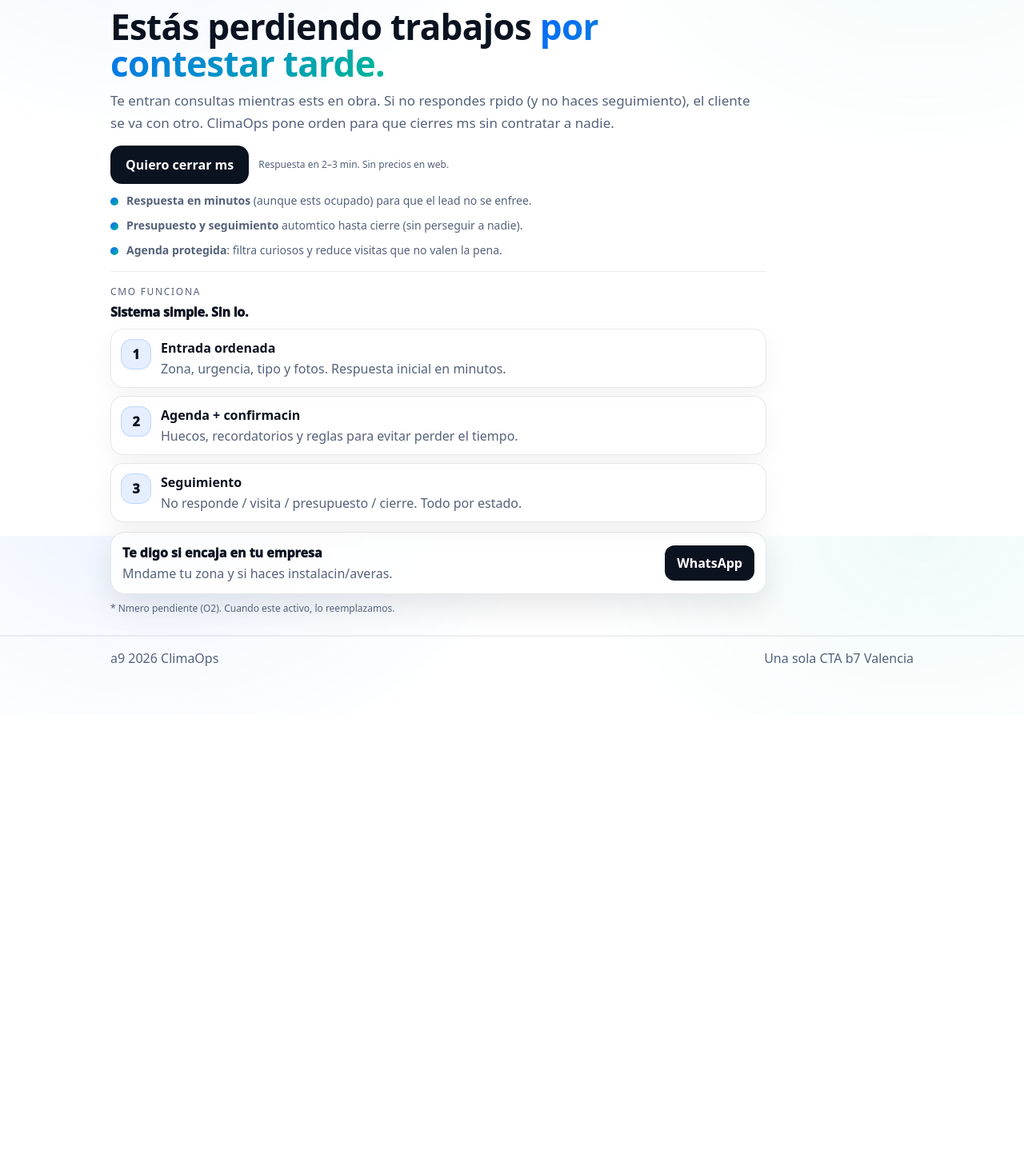
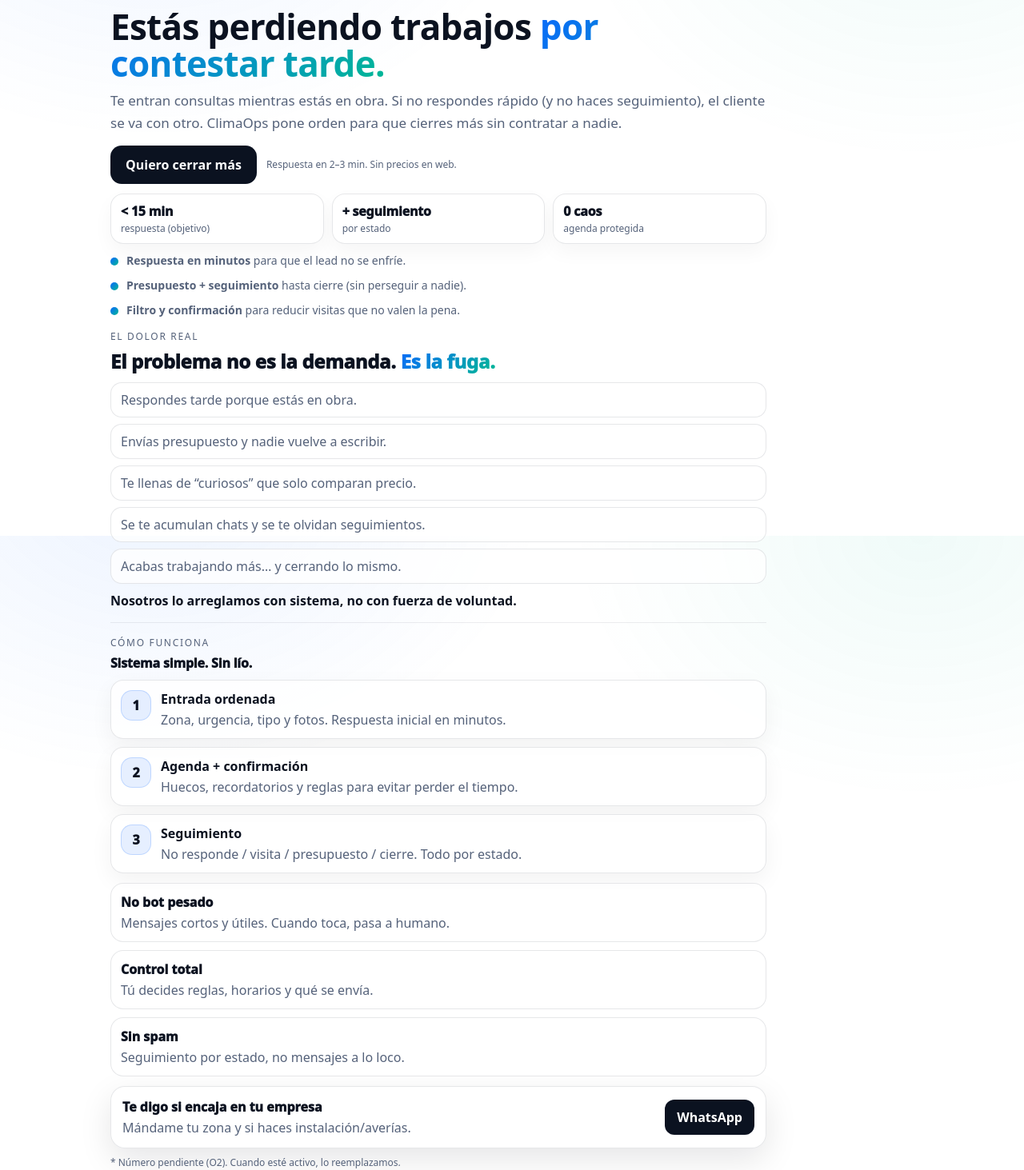
Before and after one commit to SafenSound21/climaops, a React (Vite) app: page / in a window 1280 px wide. Shown: the part 130-1593 px from the top of the page at 80% size. Before the commit the page ends 1024 px from the top, so only its background shows below. Built offline with nearby package versions, Linux system fonts and the light colour scheme.

Commit message:
Add pain section + proof; fix copy encoding; pass rubric

```diff
--- a/src/App.tsx
+++ b/src/App.tsx
@@ -20,12 +20,23 @@
 function Bullet({ children }: { children: React.ReactNode }) {
   return (
     <div className="bullet">
-      <span className="check" aria-hidden>
-
-      </span>
+      <span className="check" aria-hidden />
       <div>{children}</div>
     </div>
   );
+}
+
+function Metric({ value, label }: { value: string; label: string }) {
+  return (
+    <div className="metric">
+      <div className="metricV">{value}</div>
+      <div className="metricL">{label}</div>
+    </div>
+  );
+}
+
+function Pain({ children }: { children: React.ReactNode }) {
+  return <div className="painItem">{children}</div>;
 }
 
 function Step({ n, title, desc }: { n: number; title: string; desc: string }) {
@@ -69,47 +80,84 @@
             </h1>
 
             <p className="lead">
-              Te entran consultas mientras ests en obra. Si no respondes rpido (y no haces seguimiento), el cliente se va con otro.
-              ClimaOps pone orden para que cierres ms sin contratar a nadie.
+              Te entran consultas mientras estás en obra. Si no respondes rápido (y no haces seguimiento), el cliente se va con otro.
+              ClimaOps pone orden para que cierres más sin contratar a nadie.
             </p>
 
             <div className="heroCtas">
               <a className="btn lg" href={waLink()} target="_blank" rel="noreferrer">
-                Quiero cerrar ms
+                Quiero cerrar más
               </a>
               <div className="fine">Respuesta en 2–3 min. Sin precios en web.</div>
             </div>
 
+            <div className="metrics">
+              <Metric value="< 15 min" label="respuesta (objetivo)" />
+              <Metric value="+ seguimiento" label="por estado" />
+              <Metric value="0 caos" label="agenda protegida" />
+            </div>
+
             <div className="bullets3">
               <Bullet>
-                <b>Respuesta en minutos</b> (aunque ests ocupado) para que el lead no se enfree.
+                <b>Respuesta en minutos</b> para que el lead no se enfríe.
               </Bullet>
               <Bullet>
-                <b>Presupuesto y seguimiento</b> automtico hasta cierre (sin perseguir a nadie).
+                <b>Presupuesto + seguimiento</b> hasta cierre (sin perseguir a nadie).
               </Bullet>
               <Bullet>
-                <b>Agenda protegida</b>: filtra curiosos y reduce visitas que no valen la pena.
+                <b>Filtro y confirmación</b> para reducir visitas que no valen la pena.
               </Bullet>
             </div>
+
+            <section className="pain">
+              <div className="kicker">El dolor real</div>
+              <div className="painTitle">
+                El problema no es la demanda.
+                <span className="grad"> Es la fuga.</span>
+              </div>
+              <div className="painList">
+                <Pain>Respondes tarde porque estás en obra.</Pain>
+                <Pain>Envías presupuesto y nadie vuelve a escribir.</Pain>
+                <Pain>Te llenas de “curiosos” que solo comparan precio.</Pain>
+                <Pain>Se te acumulan chats y se te olvidan seguimientos.</Pain>
+                <Pain>Acabas trabajando más… y cerrando lo mismo.</Pain>
+              </div>
+              <div className="painClose">Nosotros lo arreglamos con sistema, no con fuerza de voluntad.</div>
+            </section>
 
             <div className="divider" />
 
             <div className="how">
               <div className="howHead">
-                <div className="kicker">Cmo funciona</div>
-                <div className="howTitle">Sistema simple. Sin lo.</div>
+                <div className="kicker">Cómo funciona</div>
+                <div className="howTitle">Sistema simple. Sin lío.</div>
               </div>
 
               <div className="howGrid">
                 <Step n={1} title="Entrada ordenada" desc="Zona, urgencia, tipo y fotos. Respuesta inicial en minutos." />
-                <Step n={2} title="Agenda + confirmacin" desc="Huecos, recordatorios y reglas para evitar perder el tiempo." />
+                <Step n={2} title="Agenda + confirmación" desc="Huecos, recordatorios y reglas para evitar perder el tiempo." />
                 <Step n={3} title="Seguimiento" desc="No responde / visita / presupuesto / cierre. Todo por estado." />
+              </div>
+
+              <div className="trust">
+                <div className="trustItem">
+                  <div className="trustT">No bot pesado</div>
+                  <div className="muted">Mensajes cortos y útiles. Cuando toca, pasa a humano.</div>
+                </div>
+                <div className="trustItem">
+                  <div className="trustT">Control total</div>
+                  <div className="muted">Tú decides reglas, horarios y qué se envía.</div>
+                </div>
+                <div className="trustItem">
+                  <div className="trustT">Sin spam</div>
+                  <div className="muted">Seguimiento por estado, no mensajes a lo loco.</div>
+                </div>
               </div>
 
               <div className="ctaStrip">
                 <div>
                   <div className="ctaStripT">Te digo si encaja en tu empresa</div>
-                  <div className="muted">Mndame tu zona y si haces instalacin/averas.</div>
+                  <div className="muted">Mándame tu zona y si haces instalación/averías.</div>
                 </div>
                 <a className="btn" href={waLink()} target="_blank" rel="noreferrer">
                   WhatsApp
@@ -117,7 +165,7 @@
               </div>
 
               <div className="fine" style={{ marginTop: 10 }}>
-                * Nmero pendiente (O2). Cuando este activo, lo reemplazamos.
+                * Número pendiente (O2). Cuando esté activo, lo reemplazamos.
               </div>
             </div>
           </div>
@@ -126,8 +174,8 @@
 
       <footer className="footer">
         <div className="container footerInner">
-          <div className="muted">a9 {new Date().getFullYear()} ClimaOps</div>
-          <div className="muted">Una sola CTA b7 Valencia</div>
+          <div className="muted">© {new Date().getFullYear()} ClimaOps</div>
+          <div className="muted">Una sola CTA · Valencia</div>
         </div>
       </footer>
 
--- a/src/site.css
+++ b/src/site.css
@@ -71,6 +71,11 @@
 
 .heroCtas{ display:flex; align-items:center; gap: 12px; flex-wrap:wrap; margin: 14px 0 10px; }
 
+.metrics{ display:grid; grid-template-columns: repeat(3, 1fr); gap: 10px; margin: 12px 0 6px; }
+.metric{ border: 1px solid rgba(15, 23, 42, .10); border-radius: 16px; padding: 10px 12px; background: rgba(255,255,255,.75); box-shadow: 0 10px 24px rgba(2,6,23,.04); }
+.metricV{ font-weight: 950; letter-spacing: -.2px; }
+.metricL{ color: var(--muted); font-size: 12px; margin-top: 2px; }
+
 .bullets3{ display:grid; gap: 10px; margin-top: 10px; }
 .bullet{ display:flex; gap: 10px; align-items:flex-start; color: var(--muted); font-size: 14px; line-height: 1.5; }
 .check{ width: 10px; height: 10px; border-radius: 999px; margin-top: 7px;
@@ -78,6 +83,25 @@
 }
 
 .divider{ height: 1px; background: rgba(15, 23, 42, .08); margin: 16px 0; }
+
+.pain{ margin-top: 14px; }
+.painTitle{ font-weight: 950; font-size: 24px; letter-spacing: -.3px; margin: 4px 0 10px; }
+.painList{ display:grid; gap: 8px; }
+.painItem{ border: 1px solid rgba(15, 23, 42, .10); border-radius: 14px; padding: 10px 12px; background: rgba(255,255,255,.75); color: var(--muted); }
+.painClose{ margin-top: 10px; font-weight: 900; }
+
+.trust{ display:grid; gap: 10px; margin-top: 12px; }
+.trustItem{ border: 1px solid rgba(15, 23, 42, .10); border-radius: 16px; padding: 12px; background: rgba(255,255,255,.75); }
+.trustT{ font-weight: 950; margin-bottom: 4px; }
+
+@media (max-width: 920px){
+  .metrics{ grid-template-columns: 1fr; }
+  .painTitle{ font-size: 22px; }
+}
+
+@media (max-width: 420px){
+  .painTitle{ font-size: 20px; }
+}
 
 .kicker{ color: var(--muted); font-size: 12px; text-transform: uppercase; letter-spacing: .14em; margin-bottom: 6px; }
 .howTitle{ font-weight: 950; letter-spacing: -.2px; }
```
Also changed, not shown: 1 other file (tests, documents, lock files or other folders).
